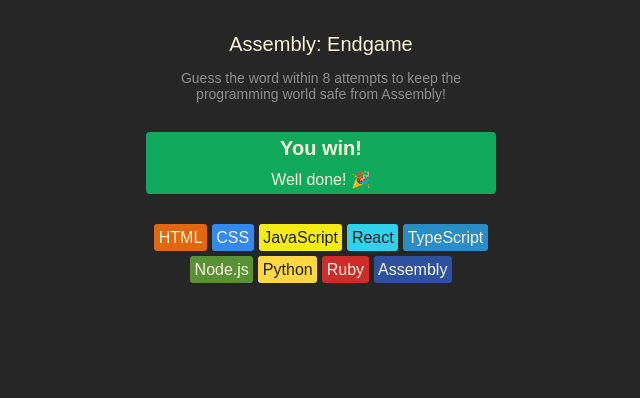
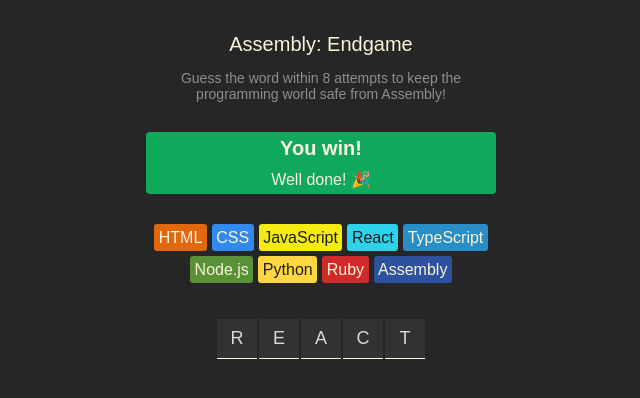
Before and after one commit to l0keshbabu/react-practice, a React (Create React App) app in the folder react-practice/: page / in a window 1280 px wide. Shown: the top 398 px of the page, without its empty margins (319-959 px from the left). Built offline with nearby package versions, Linux system fonts and the light colour scheme; a web font is replaced by a local one.

Commit message:
implement word display and render each letter dynamically

```diff
--- a/react-practice/src/assembly-endgame/App.js
+++ b/react-practice/src/assembly-endgame/App.js
@@ -1,3 +1,4 @@
+import { useState } from "react"
 import "./endgame.css"
 import { languages } from "./languages"
 
@@ -14,6 +15,13 @@ export default function App(){
             <span key={lang.name} className="chip" style={styles}>{lang.name}</span>
         )
     })
+
+    const [currentWord,setCurrentWord]= useState("react")
+    const letterElements=currentWord.split("").map((letter,index) => (
+        <span key={index}>
+            {letter.toUpperCase()}
+        </span>
+    ))
     return (
         <main>
             <header>
@@ -27,6 +35,9 @@ export default function App(){
             <section className="language-chips">
                 {languageElements}
             </section>
+            <section className="word">
+                {letterElements}
+            </section>
         </main>
     )
 }
--- a/react-practice/src/assembly-endgame/endgame.css
+++ b/react-practice/src/assembly-endgame/endgame.css
@@ -52,9 +52,27 @@ section.language-chips {
     gap: 5px;
     justify-content: center;
     max-width: 350px;
+    margin-bottom: 36px;
 }
 
 span.chip {
     border-radius: 3px;
     padding: 4.5px;
 }
+
+section.word {
+    display: flex;
+    justify-content: center;
+    gap: 2px;
+}
+
+section.word > span {
+    height: 40px;
+    width: 40px;
+    background-color: #323232;
+    display: flex;
+    justify-content: center;
+    align-items: center;
+    font-size: 1.125rem;
+    border-bottom: 1px solid #F9F4DA;
+}
```
